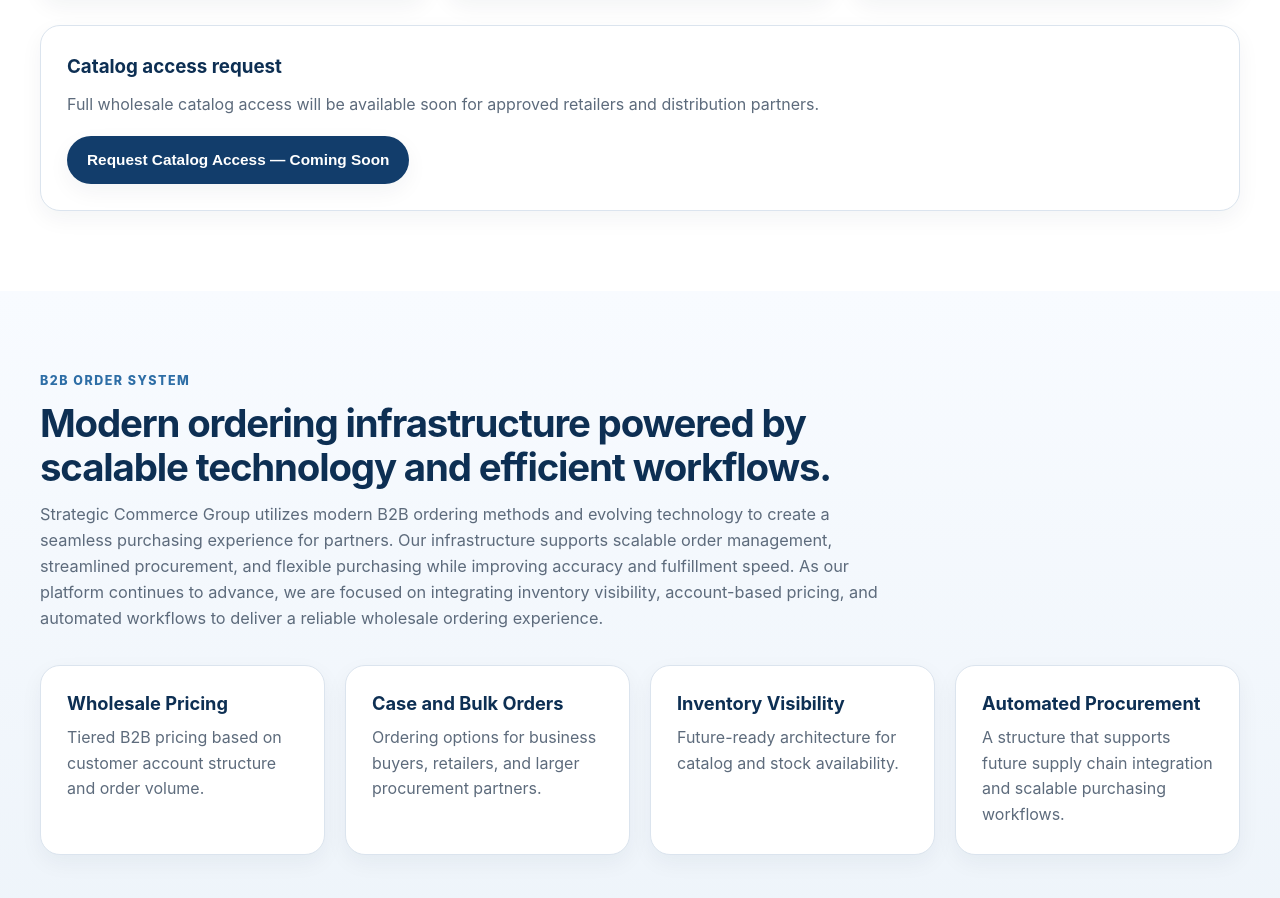
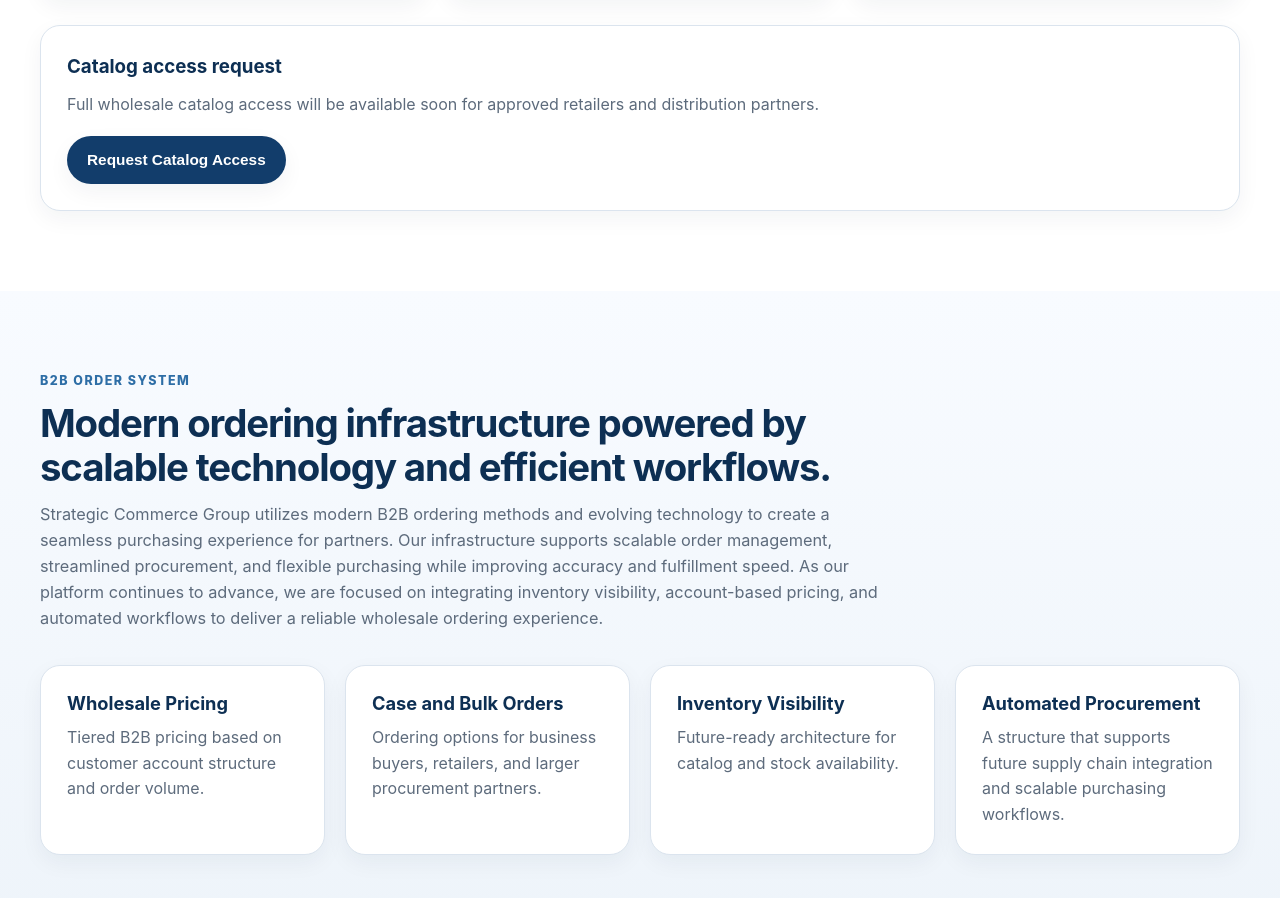
Before and after one commit to larryfelix66/strategic-commerce-group-site, a React (Vite) app: page / in a window 1280 px wide. Shown: the part 5323-6221 px from the top of the page. Built offline with nearby package versions, Linux system fonts and the light colour scheme.

Commit message:
Update App.jsx

```diff
--- a/src/App.jsx
+++ b/src/App.jsx
@@ -389,8 +389,8 @@ export default function App() {
                 retailers and distribution partners.
               </p>
               <button className="button button-primary" type="button">
-                Request Catalog Access — Coming Soon
-              </button>
+  Request Catalog Access
+</button>
             </div>
           </div>
         </section>
```
